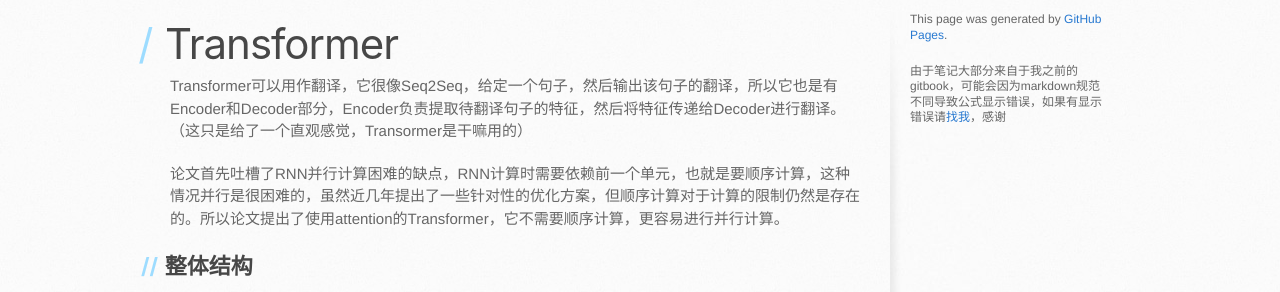
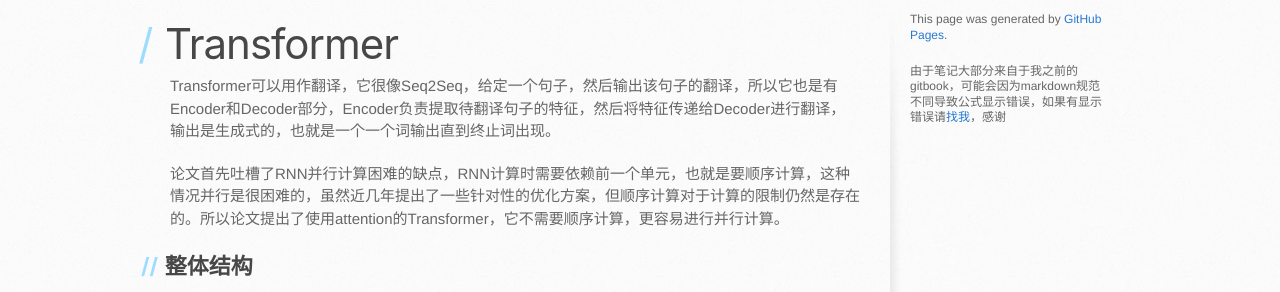
Before and after one commit to hahadsg/hahadsg.github.io, a Jekyll site: the page built from MachineLearning/NLP/transformer.md, in a window 1280 px wide and 900 px high. Shown: the part 186-478 px from the top of the window. Built offline with Jekyll 4.4.1, drawn with Linux system fonts in a browser that asks for light colours; our own code applies the rules of GitHub Pages for plain Markdown files; formulas are drawn with MathJax 3; the repository's description, which GitHub fills in, is left out.

Commit message:
update transformer

```diff
--- a/MachineLearning/NLP/transformer.md
+++ b/MachineLearning/NLP/transformer.md
@@ -6,7 +6,7 @@ update_date: 2020-02-13
 
 # Transformer
 
-Transformer可以用作翻译，它很像Seq2Seq，给定一个句子，然后输出该句子的翻译，所以它也是有Encoder和Decoder部分，Encoder负责提取待翻译句子的特征，然后将特征传递给Decoder进行翻译。（这只是给了一个直观感觉，Transormer是干嘛用的）
+Transformer可以用作翻译，它很像Seq2Seq，给定一个句子，然后输出该句子的翻译，所以它也是有Encoder和Decoder部分，Encoder负责提取待翻译句子的特征，然后将特征传递给Decoder进行翻译，输出是生成式的，也就是一个一个词输出直到终止词出现。
 
 论文首先吐槽了RNN并行计算困难的缺点，RNN计算时需要依赖前一个单元，也就是要顺序计算，这种情况并行是很困难的，虽然近几年提出了一些针对性的优化方案，但顺序计算对于计算的限制仍然是存在的。所以论文提出了使用attention的Transformer，它不需要顺序计算，更容易进行并行计算。
 
```
